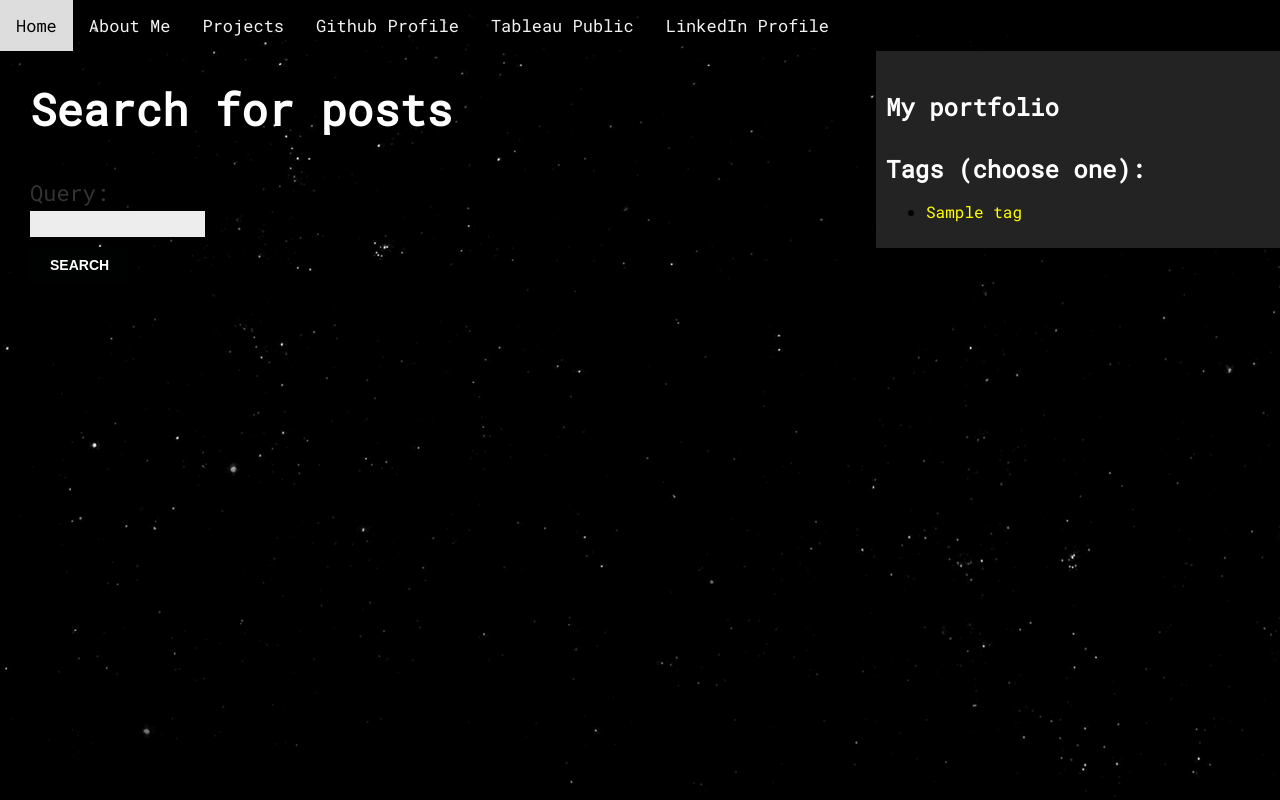
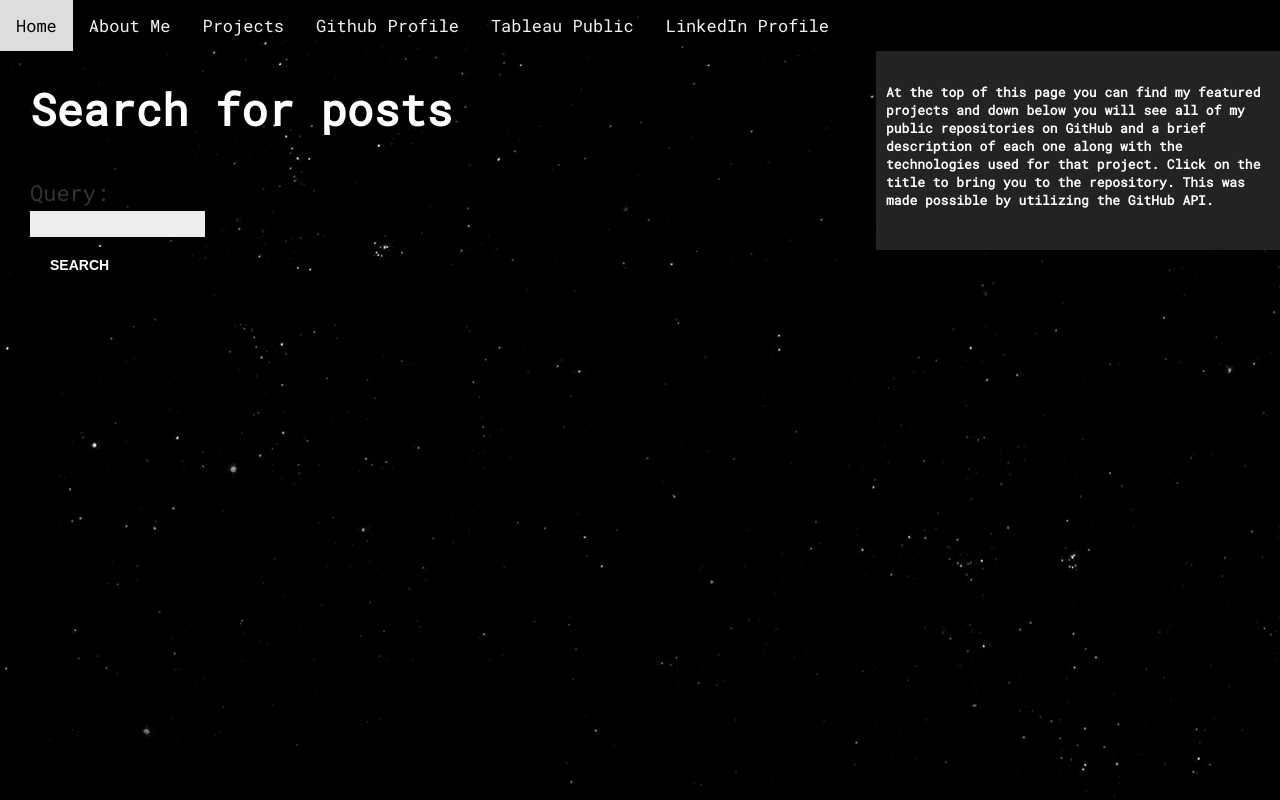
Before and after one commit to ChrissHickss/chrishicks, a Django app: page /myportfolio/search/ in a window 1280 px wide. Run offline with Django 4.2, Linux system fonts and the light colour scheme; tables that the repository leaves empty hold one stand-in row (values such as "Sample post"); parts of the project's set-up code (start-up, migrations or seed data) failed here and were passed over.

Commit message:
upgraded

```diff
--- a/myportfolio/static/css/myportfolio.css
+++ b/myportfolio/static/css/myportfolio.css
@@ -106,8 +106,7 @@ p {
   }
 
 body {
-    background-color: gray;
-    margin:0;
+    background:#000 url(stars.png) repeat top center;    margin:0;
     padding:0;
     font-family:'Franklin Gothic Medium', 'Arial Narrow', Arial, sans-serif;
     color: blue;
--- a/myportfolio/templates/myportfolio/aboutme.html
+++ b/myportfolio/templates/myportfolio/aboutme.html
@@ -2,14 +2,15 @@
 {% load static %}
 <!DOCTYPE html>
 <html>
+<div>
+  <div class="stars"></div>
+  <div class="twinkling"></div>
 <head>
   <title>About Me</title>
   <link href="{% static 'css/myportfolio.css' %}" rel="stylesheet">
   <link href='https://fonts.googleapis.com/css?family=Roboto Mono' rel='stylesheet'>
 </head>
 <body>
-    <div class="stars"></div>
-  <div class="twinkling"></div>
   <div class="topnav">
     <a href="https://chrishicks.herokuapp.com/">Home</a>
     <a href="https://chrishicks.herokuapp.com/myportfolio/about">About Me</a>
@@ -34,4 +35,5 @@
         </p>
     </div>
 </body>
+</div>
 </html>
--- a/myportfolio/templates/myportfolio/myportfoliohome.html
+++ b/myportfolio/templates/myportfolio/myportfoliohome.html
@@ -2,14 +2,15 @@
 {% load static %}
 <!DOCTYPE html>
 <html>
+<div>
+  <div class="stars"></div>
+  <div class="twinkling"></div>
 <head>
   <title>My Projects</title>
   <link href="{% static '../static/css/myportfolio.css' %}" rel="stylesheet">
   <link href='https://fonts.googleapis.com/css?family=Roboto Mono' rel='stylesheet'>
 </head>
 <body>
-  <div class="stars"></div>
-  <div class="twinkling"></div>
   <div class="topnav">
     <a href="https://chrishicks.herokuapp.com/">Home</a>
     <a href="https://chrishicks.herokuapp.com/myportfolio/about">About Me</a>
@@ -23,16 +24,8 @@
     {% endblock %}
   </div>
   <div id="sidebar">
-    <h2>My portfolio</h2>
-    <h2>Tags (choose one):</h2>
-    {% get_tags as all_tags %}
-    <ul id="taglist">
-      {% for tag in all_tags %}
-        <li>
-          <a href="https://chrishicks.herokuapp.com/myportfolio/tag/{{ tag|lower }}">{{ tag }}</a>
-        </li>
-      {% endfor %}
-    </ul>
+    <h5>At the top of this page you can find my featured projects and down below you will see all of my public repositories on GitHub and a brief description of each one along with the technologies used for that project. Click on the title to bring you to the repository. This was made possible by utilizing the GitHub API.</h5>
   </div>
 </body>
+</div>
 </html>
```
Also changed, not shown: myportfolio/templates/myportfolio/post/list2.html (+8 -5 lines).
